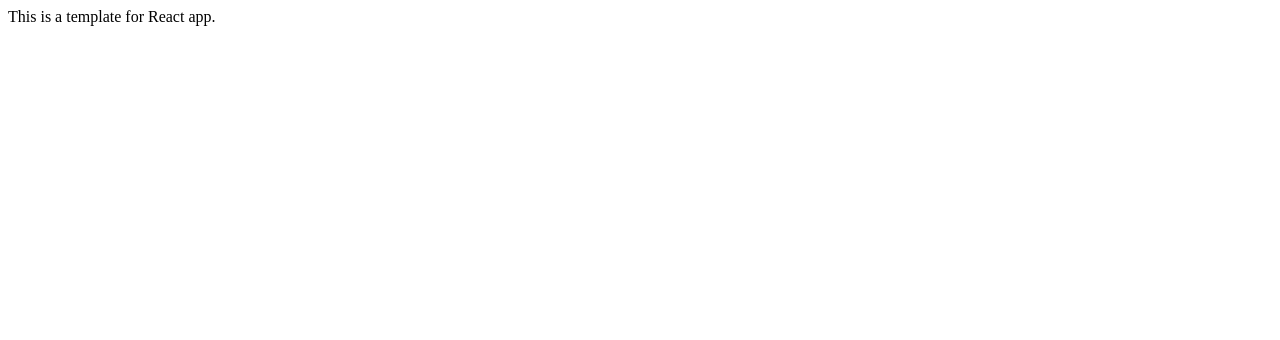
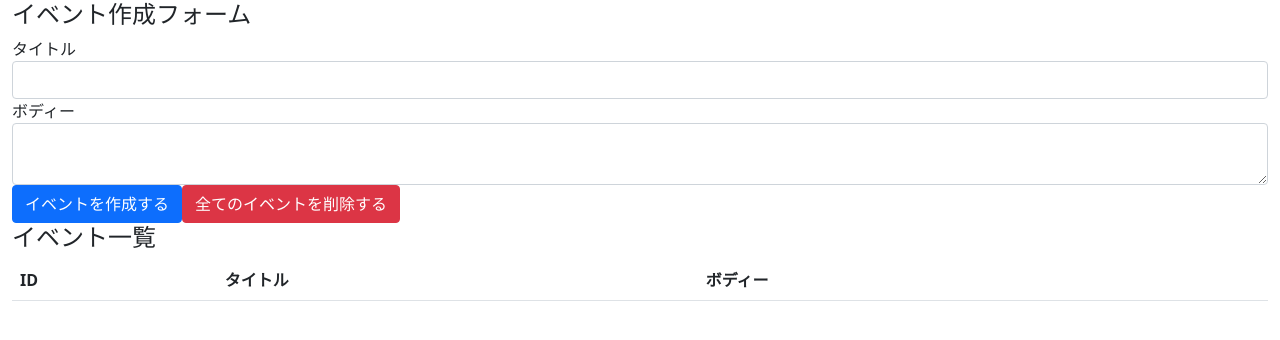
Before and after one commit to keith-k1985/react-hooks-101, a React (Create React App) app: page / in a window 1280 px wide. Shown: the top 340 px of the page. Built offline with nearby package versions, Linux system fonts and the light colour scheme.

Commit message:
create event form with bootstrap

```diff
--- a/package.json
+++ b/package.json
@@ -6,6 +6,7 @@
     "@testing-library/jest-dom": "^5.16.1",
     "@testing-library/react": "^12.1.2",
     "@testing-library/user-event": "^13.5.0",
+    "bootstrap": "^5.1.3",
     "react": "^17.0.2",
     "react-dom": "^17.0.2",
     "react-scripts": "5.0.0",
--- a/src/App.js
+++ /dev/null
@@ -1,5 +0,0 @@
-export const App = () => {
-  return <div>This is a template for React app.</div>;
-};
-
-export default App;
--- /dev/null
+++ b/src/components/App.js
@@ -0,0 +1,38 @@
+import 'bootstrap/dist/css/bootstrap.min.css';
+
+export const App = () => {
+  return (
+    <div className='container-fluid'>
+      <h4>イベント作成フォーム</h4>
+      <form>
+        <div className='form-group'>
+          <label htmlFor='formEventTitle'>タイトル</label>
+          <input className='form-control' id='formEventTitle' />
+        </div>
+
+        <div className='form-group'>
+          <label htmlFor='formEventBody'>ボディー</label>
+          <textarea className='form-control' id='formEventBody' />
+        </div>
+
+        <button className='btn btn-primary'>イベントを作成する</button>
+        <button class='btn btn-danger'>全てのイベントを削除する</button>
+      </form>
+
+      <h4>イベント一覧</h4>
+      <table className='table table-hover'>
+        <thead>
+          <tr>
+            <th>ID</th>
+            <th>タイトル</th>
+            <th>ボディー</th>
+            <th></th>
+          </tr>
+        </thead>
+        <tbody></tbody>
+      </table>
+    </div>
+  );
+};
+
+export default App;
--- a/src/index.js
+++ b/src/index.js
@@ -1,6 +1,6 @@
 import React from "react";
 import ReactDOM from "react-dom";
-import App from "./App";
+import App from "./components/App";
 
 ReactDOM.render(
   <React.StrictMode>
```
Also changed, not shown: 1 other file (tests, documents, lock files or other folders).
